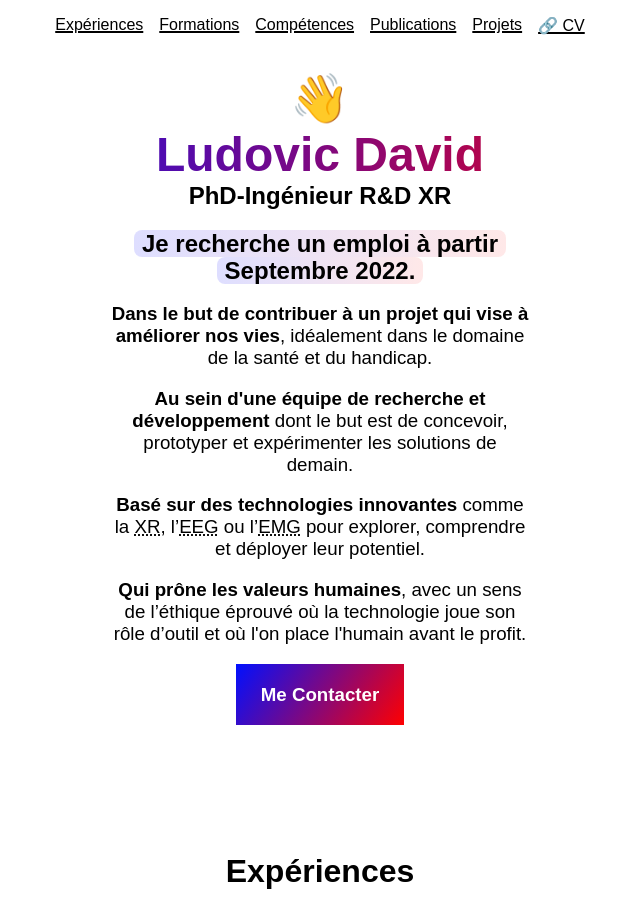
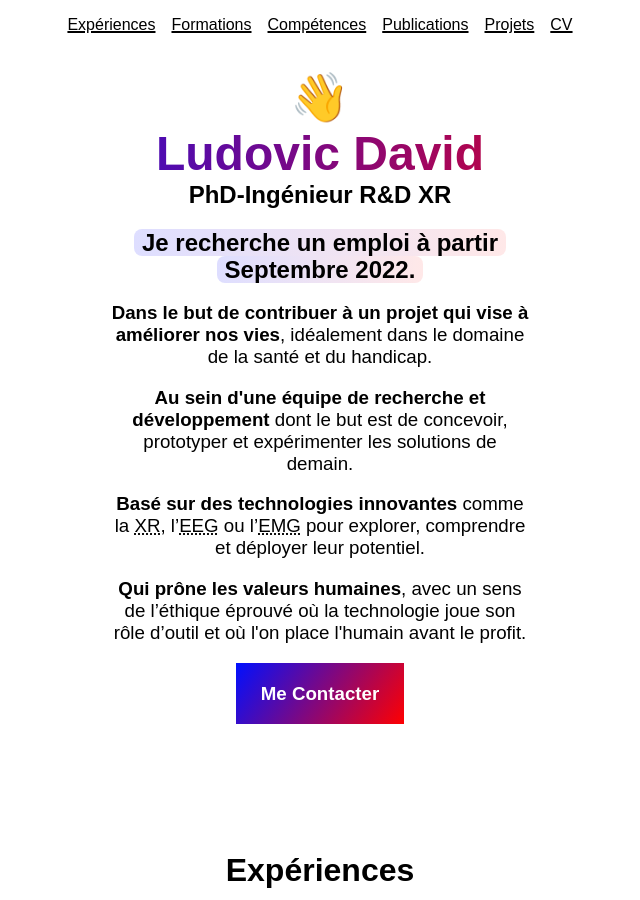
Before and after one commit to HyroVitalyProtago/HyroVitalyProtago.github.io, a Jekyll site: the page index.html, which Jekyll copies as it is, in a window 1280 px wide and 900 px high. Shown: the whole window, without its empty margins (320-960 px from the left). Built offline with Jekyll 4.4.1, drawn with Linux system fonts in a browser that asks for light colours.

Commit message:
fix CV link name (emoji line-height too over)

```diff
--- a/index.html
+++ b/index.html
@@ -311,7 +311,7 @@
         <li><a href="#section-skills">Compétences</a></li>
         <li><a href="#section-publications">Publications</a></li>
         <li><a href="#section-projets">Projets</a></li>
-        <li><a href="assets/20220310 - CV Ludovic David.pdf">🔗 CV</a></li>
+        <li><a href="assets/20220310 - CV Ludovic David.pdf">CV</a></li>
       </ul>
     </header>
     <main>
```
